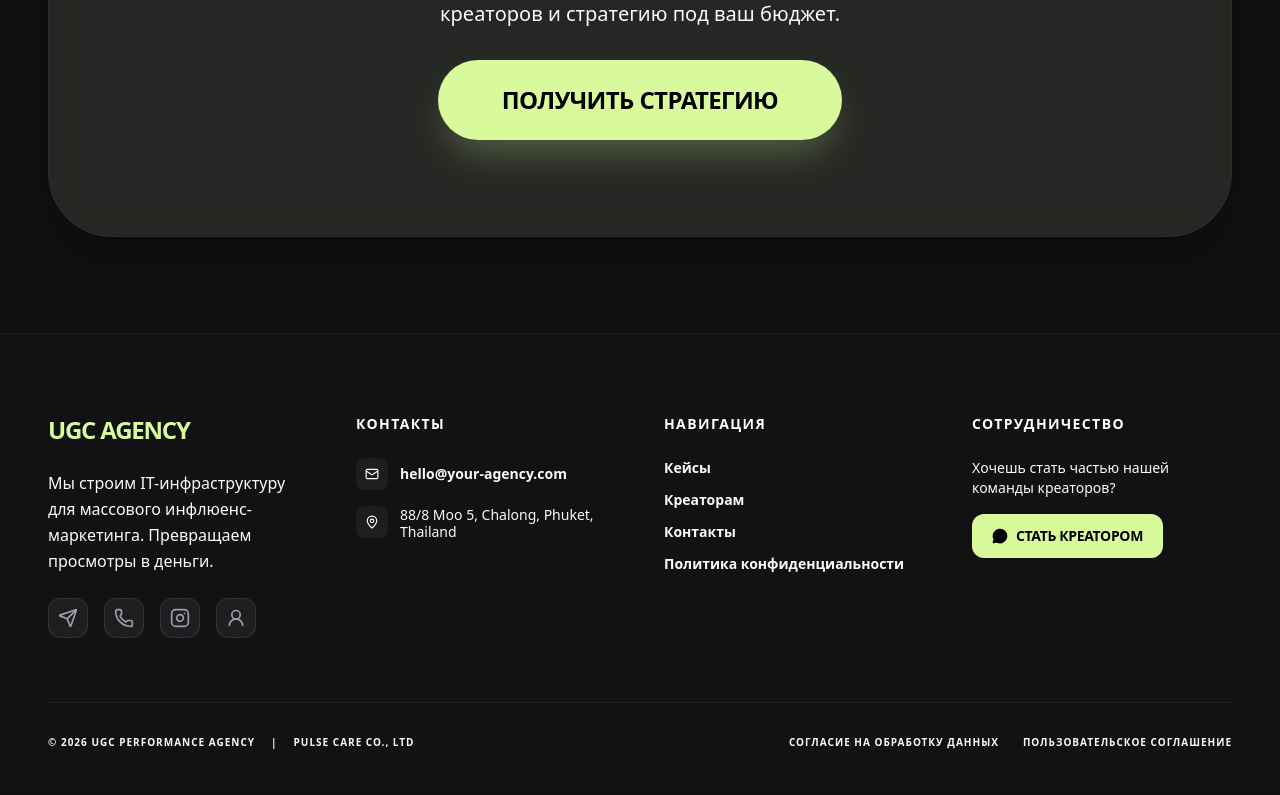
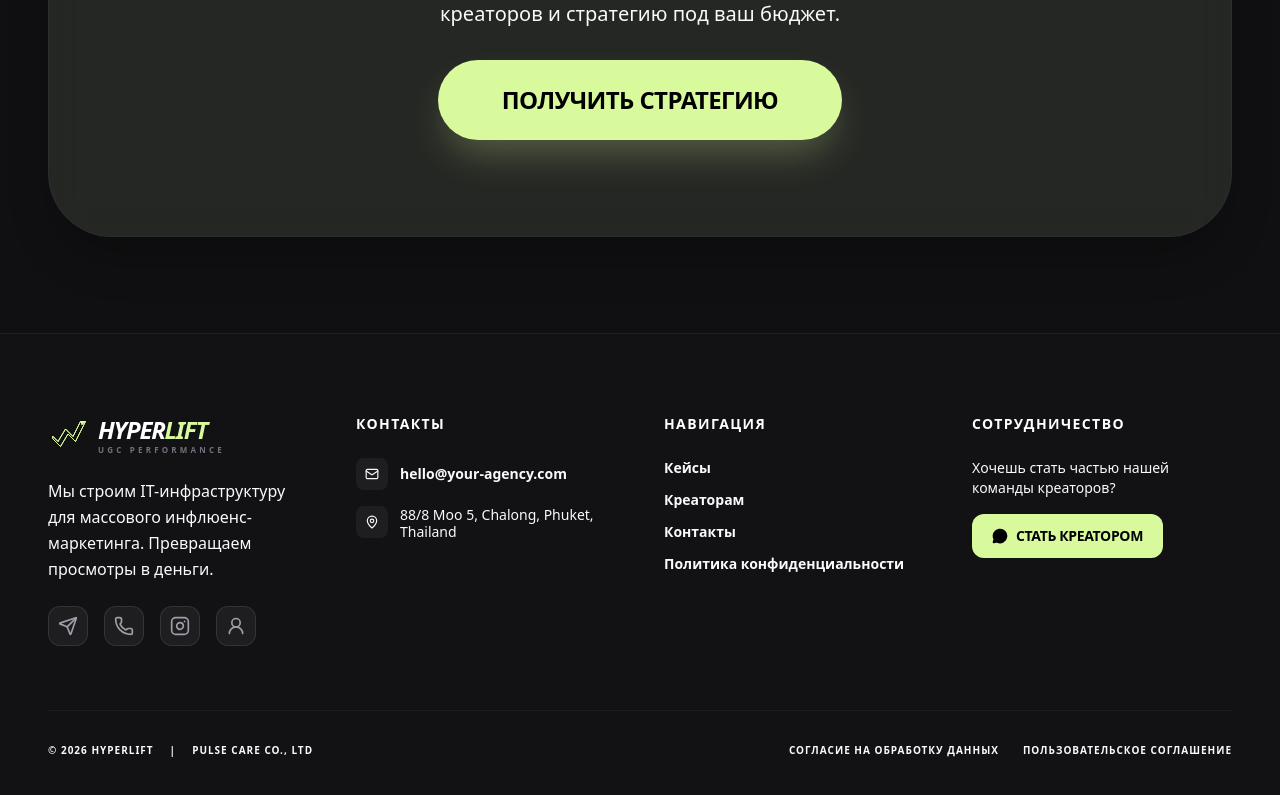
Before and after one commit to ylevin1989/UGS, a Next.js app: page /cases in a window 1280 px wide. Shown: the part 1651-2446 px from the top of the page. Built offline with nearby package versions, Linux system fonts and the light colour scheme; no server answers.

Commit message:
Rebrand to HYPERLIFT, update logo with ribbon design and neon effects, and improve admin panel mobile responsiveness

```diff
--- a/components/footer.tsx
+++ b/components/footer.tsx
@@ -3,6 +3,7 @@ import { SITE_CONFIG } from "@/lib/constants";
 import { Mail, MessageCircle, MapPin } from "lucide-react";
 
 import { FooterSocials } from "./footer-socials";
+import { Logo } from "./logo";
 
 export function Footer({ lang = "ru" }: { lang?: string }) {
     return (
@@ -12,9 +13,7 @@ export function Footer({ lang = "ru" }: { lang?: string }) {
                     {/* Brand and Description */}
                     <div className="space-y-6 lg:col-span-1">
                         <Link href="/" className="inline-block">
-                            <span className="text-2xl font-black tracking-tighter text-primary uppercase">
-                                UGC AGENCY
-                            </span>
+                            <Logo />
                         </Link>
                         <p className="text-muted-foreground leading-relaxed max-w-sm">
                             {lang === "ru"
@@ -94,7 +93,7 @@ export function Footer({ lang = "ru" }: { lang?: string }) {
                 {/* Bottom Bar */}
                 <div className="pt-8 border-t border-white/5 flex flex-col md:flex-row justify-between items-center space-y-4 md:space-y-0">
                     <div className="text-[10px] font-bold uppercase tracking-widest text-muted-foreground/40 space-x-4">
-                        <span>© {new Date().getFullYear()} {SITE_CONFIG.name}</span>
+                        <span>© 2026 {SITE_CONFIG.name}</span>
                         <span className="hidden md:inline">|</span>
                         <span>{SITE_CONFIG.company.legalName}</span>
                     </div>
--- a/components/header.tsx
+++ b/components/header.tsx
@@ -10,6 +10,7 @@ import { Phone, Globe } from "lucide-react";
 import { ContactModal } from "@/components/contact-modal";
 import { setLanguage } from "@/app/actions/content";
 import { useRouter } from "next/navigation";
+import { Logo } from "@/components/logo";
 
 export function Header({ phone, currentLang = "ru" }: { phone?: string, currentLang?: string }) {
     const [mobileMenuOpen, setMobileMenuOpen] = useState(false);
@@ -61,10 +62,8 @@ export function Header({ phone, currentLang = "ru" }: { phone?: string, currentL
         <header className={`fixed top-0 left-0 right-0 z-50 transition-all duration-300 will-change-[padding] ${scrolled ? "py-2" : "py-4"}`}>
             <div className="container">
                 <div className={`glass rounded-full px-6 md:px-10 h-16 flex items-center justify-between transition-all duration-500 ${scrolled ? "bg-black/90 backdrop-blur-2xl shadow-2xl shadow-primary/10 border-white/10" : "bg-card/20"}`}>
-                    <Link href="/" className="flex items-center space-x-2 group shrink-0">
-                        <span className="text-xl md:text-2xl font-black tracking-tighter text-primary group-hover:scale-105 transition-transform">
-                            UGC <span className="hidden xs:inline">AGENCY</span>
-                        </span>
+                    <Link href="/" className="group shrink-0">
+                        <Logo />
                     </Link>
 
                     {/* Desktop Navigation */}
--- a/components/home/hero-section.tsx
+++ b/components/home/hero-section.tsx
@@ -49,9 +49,9 @@ export function HeroSection({ content }: { content: any }) {
                                 </span>
                                 <span className="text-[10px] font-black tracking-[0.2em] uppercase text-zinc-400">
                                     {content.lang === "ru" || !content.lang ? (
-                                        <>UGC-АГЕНТСТВО <span className="text-primary italic">№1</span></>
+                                        <>HYPERLIFT: UGC-АГЕНТСТВО <span className="text-primary italic">№1</span></>
                                     ) : (
-                                        <>Top Rated <span className="text-primary italic">UGC Factory</span></>
+                                        <>HYPERLIFT: Top Rated <span className="text-primary italic">UGC Factory</span></>
                                     )}
                                 </span>
                             </motion.div>
--- /dev/null
+++ b/components/logo.tsx
@@ -0,0 +1,83 @@
+import React from 'react';
+
+interface LogoProps {
+    className?: string;
+    iconOnly?: boolean;
+}
+
+export const Logo: React.FC<LogoProps> = ({ className = "", iconOnly = false }) => {
+    return (
+        <div className={`flex items-center space-x-2.5 ${className}`}>
+            <svg
+                width="40"
+                height="40"
+                viewBox="0 0 160 140"
+                fill="none"
+                xmlns="http://www.w3.org/2000/svg"
+                className="shrink-0"
+            >
+                <defs>
+                    <filter id="neon-glow" x="-20%" y="-20%" width="140%" height="140%">
+                        <feGaussianBlur in="SourceGraphic" stdDeviation="3" result="blur" />
+                        <feMerge>
+                            <feMergeNode in="blur" />
+                            <feMergeNode in="SourceGraphic" />
+                        </feMerge>
+                    </filter>
+                    <pattern id="dot-pattern" width="8" height="8" patternUnits="userSpaceOnUse">
+                        <circle cx="4" cy="4" r="1.2" fill="#D9F99D" opacity="0.4" />
+                    </pattern>
+                </defs>
+
+                <g transform="translate(10, 10)">
+                    {/* Shadow Pattern */}
+                    <path
+                        d="M10,80 Q30,100 50,80 T90,60 T130,40"
+                        stroke="url(#dot-pattern)"
+                        strokeWidth="5"
+                        fill="none"
+                        opacity="0.2"
+                    />
+
+                    {/* Precise Ribbon Arrow */}
+                    <path
+                        d="M10,80 L40,110 L70,60 L100,90 L140,10 L120,10 L90,70 L60,40 L30,90 L10,70 Z"
+                        stroke="#D9F99D"
+                        strokeWidth="4"
+                        fill="none"
+                        filter="url(#neon-glow)"
+                        strokeLinecap="round"
+                        strokeLinejoin="round"
+                    />
+
+                    {/* Inner Lines for depth */}
+                    <path
+                        d="M140,10 L120,10 L90,70 L60,40 L30,90 L10,70"
+                        stroke="#D9F99D"
+                        strokeWidth="1.5"
+                        fill="none"
+                        opacity="0.6"
+                    />
+
+                    {/* Solid Glow Tip */}
+                    <path
+                        d="M140,10 L120,10 L125,25 Z"
+                        fill="#D9F99D"
+                        filter="url(#neon-glow)"
+                    />
+                </g>
+            </svg>
+
+            {!iconOnly && (
+                <div className="flex flex-col leading-[0.9]">
+                    <span className="text-xl md:text-2xl font-black tracking-tighter text-white uppercase italic">
+                        HYPER<span className="text-[#D9F99D]">LIFT</span>
+                    </span>
+                    <span className="text-[7px] md:text-[8px] font-black tracking-[0.4em] text-zinc-500 uppercase">
+                        UGC PERFORMANCE
+                    </span>
+                </div>
+            )}
+        </div>
+    );
+};
--- a/data/content.json
+++ b/data/content.json
@@ -1,6 +1,6 @@
 {
   "site": {
-    "name": "UGC Performance Agency",
+    "name": "HYPERLIFT",
     "description": "Мы строим IT-инфраструктуру для массового инфлюенс-маркетинга. Превращаем просмотры в деньги.",
     "phone": "+7 (995) 500-00-00",
     "yandexMetrikaId": ""
--- a/data/en.json
+++ b/data/en.json
@@ -1,6 +1,6 @@
 {
   "site": {
-    "name": "UGC Performance Agency",
+    "name": "HYPERLIFT",
     "description": "We build IT infrastructure for mass influence marketing. Turning views into revenue.",
     "phone": "+7 (995) 500-00-00",
     "yandexMetrikaId": ""
--- a/data/ru.json
+++ b/data/ru.json
@@ -1,6 +1,6 @@
 {
   "site": {
-    "name": "UGC Performance Agency",
+    "name": "HYPERLIFT",
     "description": "Мы строим IT-инфраструктуру для массового инфлюенс-маркетинга. Превращаем просмотры в деньги.",
     "phone": "+7 (995) 500-00-00",
     "yandexMetrikaId": ""
--- a/lib/constants.ts
+++ b/lib/constants.ts
@@ -1,5 +1,5 @@
 export const SITE_CONFIG = {
-  name: "UGC Performance Agency",
+  name: "HYPERLIFT",
   description: "Мы строим IT-инфраструктуру для массового инфлюенс-маркетинга. Превращаем просмотры в деньги.",
   contact: {
     email: {
```
Also changed, not shown: app/admin/page.tsx (+89 -26 lines).
